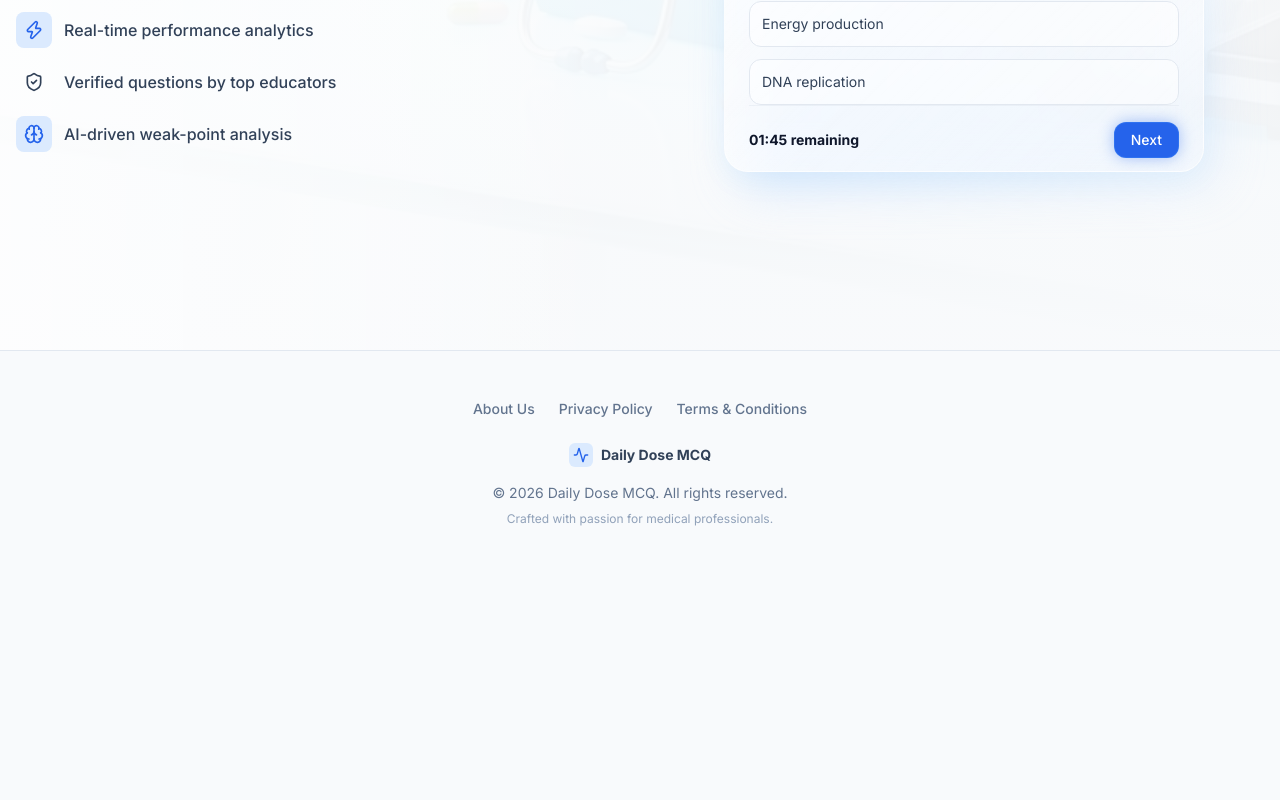
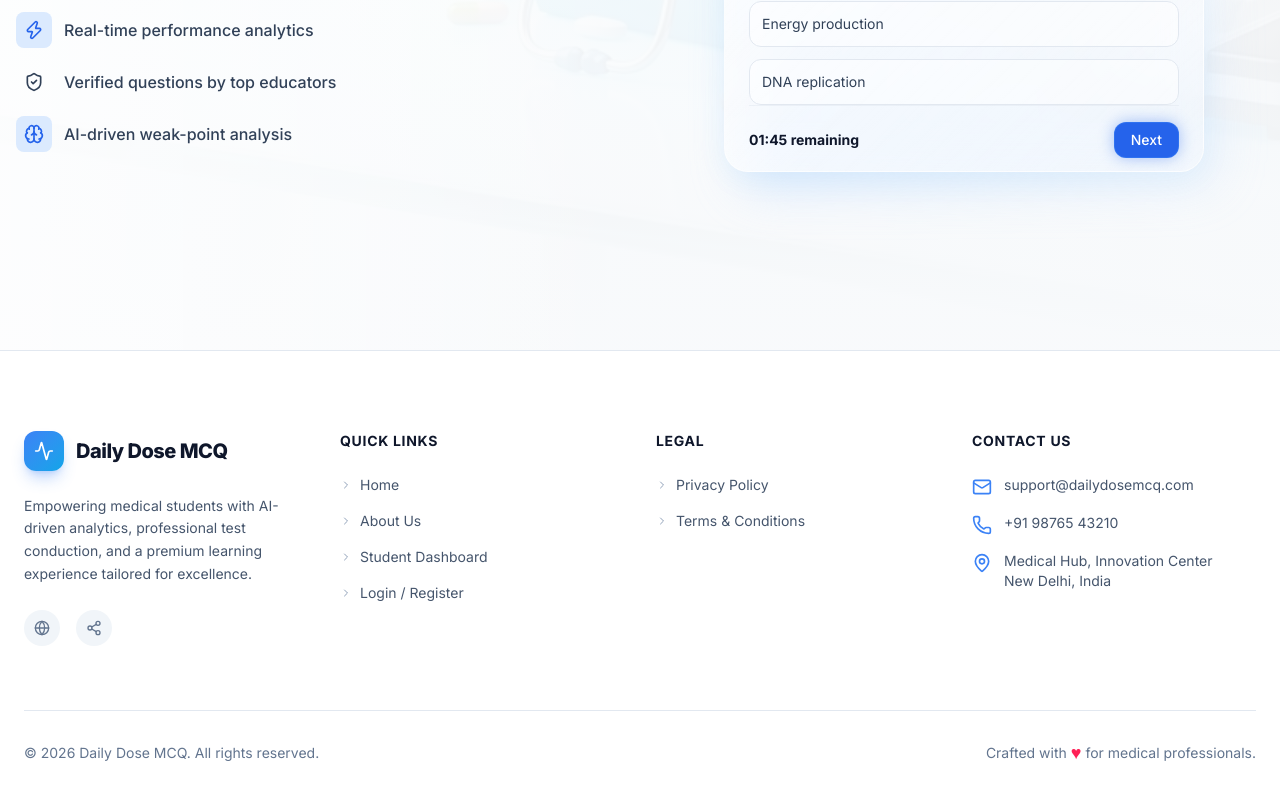
Before and after one commit to xdrohit/medquest-mcq-pandu, a Next.js app: page / in a window 1280 px wide. Shown: the part 1304-2104 px from the top of the page. Before the commit the page ends 1879 px from the top, so only its background shows below. Built offline with nearby package versions, Linux system fonts and the light colour scheme; no server answers.

Commit message:
feat: add beautiful global footer

```diff
--- a/src/app/about/page.tsx
+++ b/src/app/about/page.tsx
@@ -3,6 +3,7 @@
 import React from "react";
 import { motion } from "framer-motion";
 import { Navbar } from "@/components/layout/Navbar";
+import { Footer } from "@/components/layout/Footer";
 import { ShieldCheck, HeartPulse, BrainCircuit } from "lucide-react";
 import Link from "next/link";
 
@@ -55,15 +56,7 @@ export default function AboutUsPage() {
         </motion.div>
       </div>
 
-      {/* Simple Footer */}
-      <footer className="w-full bg-white border-t border-slate-200 py-8 px-6 text-center text-sm text-slate-500">
-        <div className="flex justify-center gap-6 mb-4">
-          <Link href="/about" className="hover:text-primary-600 transition-colors">About Us</Link>
-          <Link href="/privacy" className="hover:text-primary-600 transition-colors">Privacy Policy</Link>
-          <Link href="/terms" className="hover:text-primary-600 transition-colors">Terms & Conditions</Link>
-        </div>
-        <p>© {new Date().getFullYear()} Daily Dose MCQ. All rights reserved.</p>
-      </footer>
+      <Footer />
     </main>
   );
 }
--- a/src/app/page.tsx
+++ b/src/app/page.tsx
@@ -7,6 +7,7 @@ import { Navbar } from "@/components/layout/Navbar";
 import { Button } from "@/components/ui/Button";
 import { GlassCard } from "@/components/ui/GlassCard";
 import Link from "next/link";
+import { Footer } from "@/components/layout/Footer";
 
 export default function HomePage() {
   const categories = [
@@ -171,22 +172,7 @@ export default function HomePage() {
 
     </main>
 
-      {/* Simple Footer */}
-      <footer className="w-full bg-slate-50 dark:bg-slate-950 border-t border-slate-200 dark:border-slate-800 py-12 px-6 text-center text-sm text-slate-500 relative z-20">
-        <div className="flex flex-wrap justify-center gap-6 mb-6">
-          <Link href="/about" className="hover:text-primary-600 dark:hover:text-primary-400 font-medium transition-colors">About Us</Link>
-          <Link href="/privacy" className="hover:text-primary-600 dark:hover:text-primary-400 font-medium transition-colors">Privacy Policy</Link>
-          <Link href="/terms" className="hover:text-primary-600 dark:hover:text-primary-400 font-medium transition-colors">Terms & Conditions</Link>
-        </div>
-        <div className="flex items-center justify-center gap-2 mb-4">
-          <div className="w-6 h-6 rounded-md bg-primary-100 text-primary-600 dark:bg-primary-900/30 dark:text-primary-400 flex items-center justify-center">
-            <Activity className="w-4 h-4" />
-          </div>
-          <span className="font-bold text-slate-700 dark:text-slate-300">Daily Dose MCQ</span>
-        </div>
-        <p>© {new Date().getFullYear()} Daily Dose MCQ. All rights reserved.</p>
-        <p className="mt-2 text-xs text-slate-400">Crafted with passion for medical professionals.</p>
-      </footer>
+    <Footer />
     </>
   );
 }
--- a/src/app/privacy/page.tsx
+++ b/src/app/privacy/page.tsx
@@ -3,6 +3,7 @@
 import React from "react";
 import { motion } from "framer-motion";
 import { Navbar } from "@/components/layout/Navbar";
+import { Footer } from "@/components/layout/Footer";
 import Link from "next/link";
 
 export default function PrivacyPolicyPage() {
@@ -68,15 +69,7 @@ export default function PrivacyPolicyPage() {
         </motion.div>
       </div>
 
-      {/* Simple Footer */}
-      <footer className="w-full bg-white border-t border-slate-200 py-8 px-6 text-center text-sm text-slate-500 mt-auto">
-        <div className="flex justify-center gap-6 mb-4">
-          <Link href="/about" className="hover:text-primary-600 transition-colors">About Us</Link>
-          <Link href="/privacy" className="hover:text-primary-600 transition-colors">Privacy Policy</Link>
-          <Link href="/terms" className="hover:text-primary-600 transition-colors">Terms & Conditions</Link>
-        </div>
-        <p>© {new Date().getFullYear()} Daily Dose MCQ. All rights reserved.</p>
-      </footer>
+      <Footer />
     </main>
   );
 }
--- a/src/app/terms/page.tsx
+++ b/src/app/terms/page.tsx
@@ -3,6 +3,7 @@
 import React from "react";
 import { motion } from "framer-motion";
 import { Navbar } from "@/components/layout/Navbar";
+import { Footer } from "@/components/layout/Footer";
 import Link from "next/link";
 
 export default function TermsAndConditionsPage() {
@@ -78,15 +79,7 @@ export default function TermsAndConditionsPage() {
         </motion.div>
       </div>
 
-      {/* Simple Footer */}
-      <footer className="w-full bg-white border-t border-slate-200 py-8 px-6 text-center text-sm text-slate-500 mt-auto">
-        <div className="flex justify-center gap-6 mb-4">
-          <Link href="/about" className="hover:text-primary-600 transition-colors">About Us</Link>
-          <Link href="/privacy" className="hover:text-primary-600 transition-colors">Privacy Policy</Link>
-          <Link href="/terms" className="hover:text-primary-600 transition-colors">Terms & Conditions</Link>
-        </div>
-        <p>© {new Date().getFullYear()} Daily Dose MCQ. All rights reserved.</p>
-      </footer>
+      <Footer />
     </main>
   );
 }
--- /dev/null
+++ b/src/components/layout/Footer.tsx
@@ -0,0 +1,116 @@
+"use client";
+
+import React from "react";
+import Link from "next/link";
+import { Activity, Mail, Phone, MapPin, ChevronRight, Globe, Share2 } from "lucide-react";
+
+export function Footer() {
+  const currentYear = new Date().getFullYear();
+
+  return (
+    <footer className="bg-white dark:bg-slate-950 border-t border-slate-200 dark:border-slate-800 pt-20 pb-10 relative z-20 transition-colors duration-300 w-full mt-auto">
+      <div className="max-w-7xl mx-auto px-6">
+
+        {/* Main Footer Content */}
+        <div className="grid grid-cols-1 md:grid-cols-2 lg:grid-cols-4 gap-12 lg:gap-8 mb-16">
+
+          {/* Brand & Description */}
+          <div className="lg:col-span-1">
+            <Link href="/" className="flex items-center gap-3 mb-6">
+              <div className="w-10 h-10 rounded-xl bg-gradient-to-br from-primary-500 to-accent-500 flex items-center justify-center shadow-lg shadow-primary-500/30">
+                <Activity className="w-5 h-5 text-white" />
+              </div>
+              <span className="font-extrabold text-xl text-slate-900 dark:text-white tracking-tight">Daily Dose MCQ</span>
+            </Link>
+            <p className="text-slate-600 dark:text-slate-400 text-sm leading-relaxed mb-6">
+              Empowering medical students with AI-driven analytics, professional test conduction, and a premium learning experience tailored for excellence.
+            </p>
+            <div className="flex items-center gap-4">
+              <a href="#" className="w-9 h-9 rounded-full bg-slate-100 dark:bg-slate-900 flex items-center justify-center text-slate-500 hover:text-primary-600 hover:bg-primary-50 dark:hover:bg-slate-800 transition-colors">
+                <Globe className="w-4 h-4" />
+              </a>
+              <a href="#" className="w-9 h-9 rounded-full bg-slate-100 dark:bg-slate-900 flex items-center justify-center text-slate-500 hover:text-primary-600 hover:bg-primary-50 dark:hover:bg-slate-800 transition-colors">
+                <Share2 className="w-4 h-4" />
+              </a>
+            </div>
+          </div>
+
+          {/* Quick Links */}
+          <div>
+            <h4 className="font-bold text-slate-900 dark:text-white mb-6 uppercase tracking-wider text-sm">Quick Links</h4>
+            <ul className="space-y-4">
+              <li>
+                <Link href="/" className="text-slate-600 dark:text-slate-400 hover:text-primary-600 dark:hover:text-primary-400 text-sm flex items-center gap-2 transition-colors group">
+                  <ChevronRight className="w-3 h-3 text-slate-400 group-hover:text-primary-600 transition-colors" /> Home
+                </Link>
+              </li>
+              <li>
+                <Link href="/about" className="text-slate-600 dark:text-slate-400 hover:text-primary-600 dark:hover:text-primary-400 text-sm flex items-center gap-2 transition-colors group">
+                  <ChevronRight className="w-3 h-3 text-slate-400 group-hover:text-primary-600 transition-colors" /> About Us
+                </Link>
+              </li>
+              <li>
+                <Link href="/dashboard" className="text-slate-600 dark:text-slate-400 hover:text-primary-600 dark:hover:text-primary-400 text-sm flex items-center gap-2 transition-colors group">
+                  <ChevronRight className="w-3 h-3 text-slate-400 group-hover:text-primary-600 transition-colors" /> Student Dashboard
+                </Link>
+              </li>
+              <li>
+                <Link href="/login" className="text-slate-600 dark:text-slate-400 hover:text-primary-600 dark:hover:text-primary-400 text-sm flex items-center gap-2 transition-colors group">
+                  <ChevronRight className="w-3 h-3 text-slate-400 group-hover:text-primary-600 transition-colors" /> Login / Register
+                </Link>
+              </li>
+            </ul>
+          </div>
+
+          {/* Legal */}
+          <div>
+            <h4 className="font-bold text-slate-900 dark:text-white mb-6 uppercase tracking-wider text-sm">Legal</h4>
+            <ul className="space-y-4">
+              <li>
+                <Link href="/privacy" className="text-slate-600 dark:text-slate-400 hover:text-primary-600 dark:hover:text-primary-400 text-sm flex items-center gap-2 transition-colors group">
+                  <ChevronRight className="w-3 h-3 text-slate-400 group-hover:text-primary-600 transition-colors" /> Privacy Policy
+                </Link>
+              </li>
+              <li>
+                <Link href="/terms" className="text-slate-600 dark:text-slate-400 hover:text-primary-600 dark:hover:text-primary-400 text-sm flex items-center gap-2 transition-colors group">
+                  <ChevronRight className="w-3 h-3 text-slate-400 group-hover:text-primary-600 transition-colors" /> Terms & Conditions
+                </Link>
+              </li>
+            </ul>
+          </div>
+
+          {/* Contact */}
+          <div>
+            <h4 className="font-bold text-slate-900 dark:text-white mb-6 uppercase tracking-wider text-sm">Contact Us</h4>
+            <ul className="space-y-4">
+              <li className="flex items-start gap-3">
+                <Mail className="w-5 h-5 text-primary-500 mt-0.5" />
+                <span className="text-sm text-slate-600 dark:text-slate-400">support@dailydosemcq.com</span>
+              </li>
+              <li className="flex items-start gap-3">
+                <Phone className="w-5 h-5 text-primary-500 mt-0.5" />
+                <span className="text-sm text-slate-600 dark:text-slate-400">+91 98765 43210</span>
+              </li>
+              <li className="flex items-start gap-3">
+                <MapPin className="w-5 h-5 text-primary-500 mt-0.5" />
+                <span className="text-sm text-slate-600 dark:text-slate-400">Medical Hub, Innovation Center<br/>New Delhi, India</span>
+              </li>
+            </ul>
+          </div>
+
+        </div>
+
+        {/* Bottom Bar */}
+        <div className="pt-8 border-t border-slate-200 dark:border-slate-800 flex flex-col md:flex-row items-center justify-between gap-4">
+          <p className="text-slate-500 text-sm">
+            © {currentYear} Daily Dose MCQ. All rights reserved.
+          </p>
+          <p className="text-slate-500 text-sm flex items-center gap-1">
+            Crafted with <span className="text-rose-500 text-lg leading-none">♥</span> for medical professionals.
+          </p>
+        </div>
+
+      </div>
+    </footer>
+  );
+}
```
